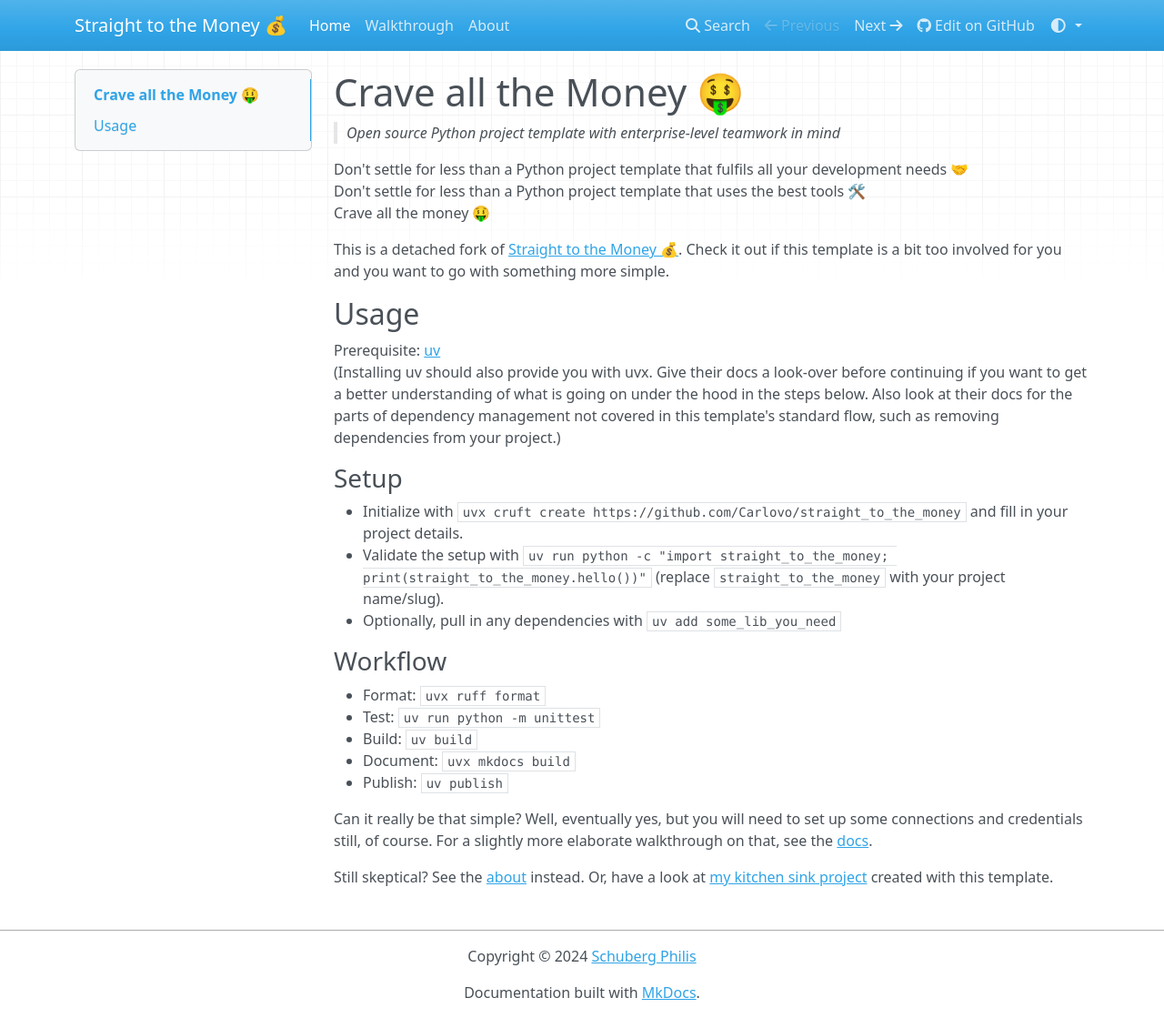
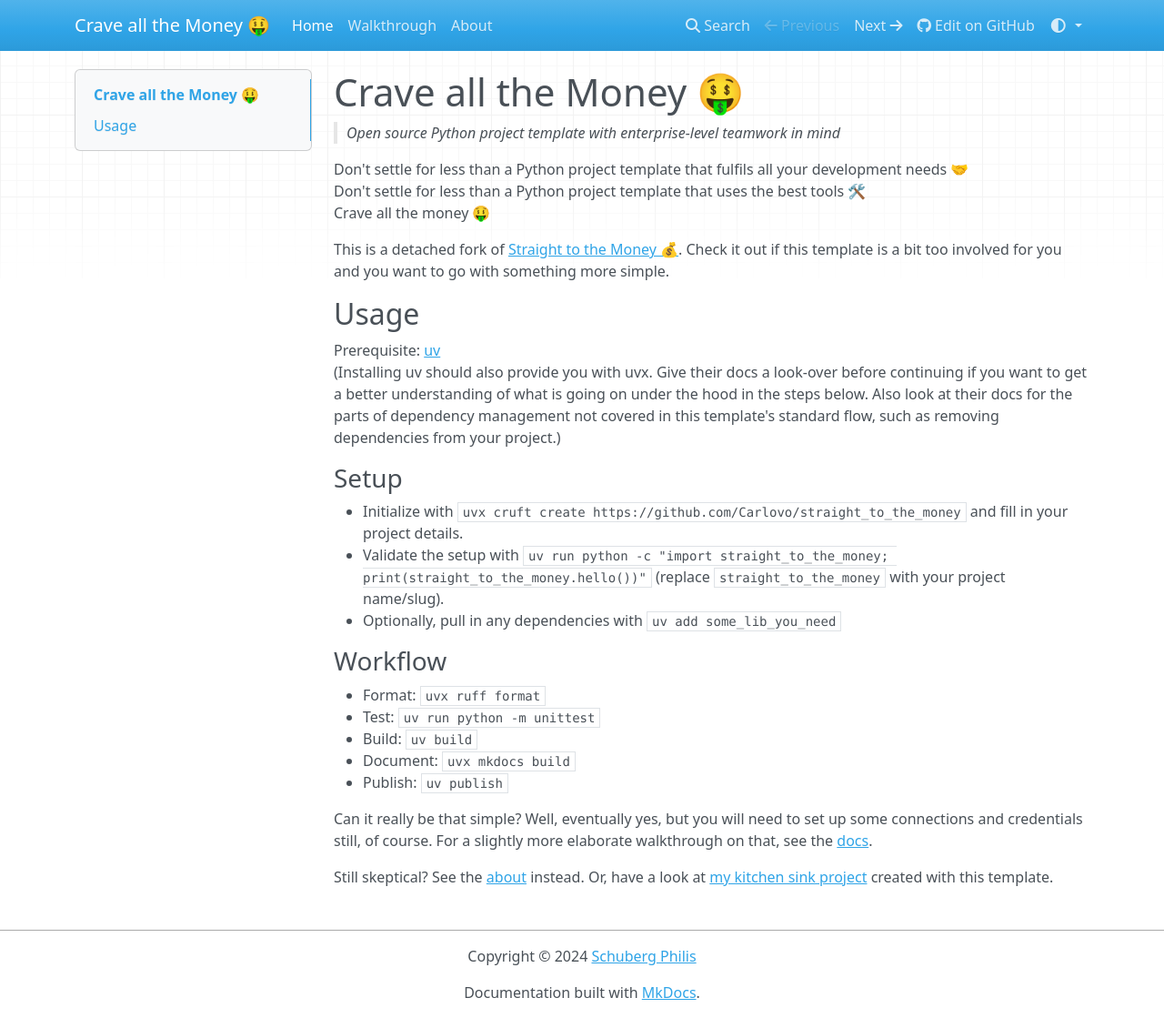
Before and after one commit to schubergphilis/paleofuturistic_python, an MkDocs documentation site: the page built from docs/index.md, in a window 1280 px wide and 1119 px high. Shown: the whole window at 91% size. Built offline with MkDocs 1.6.1, drawn with Linux system fonts in a browser that asks for light colours; nearby versions of some CDN libraries.

Commit message:
fix docs metadata

```diff
--- a/mkdocs.yml
+++ b/mkdocs.yml
@@ -1,6 +1,6 @@
-site_name: Straight to the Money 💰
+site_name: Crave all the Money 🤑
 site_author: Carlo 'carlovo' van Overbeek
-site_description: Minimalistic yet all-inclusive Python project template
+site_description: Open source Python project template with enterprise-level teamwork in mind
 
 repo_url: https://github.com/carlovoSBP/crave_all_the_money
 edit_uri: blob/main/docs/
```
